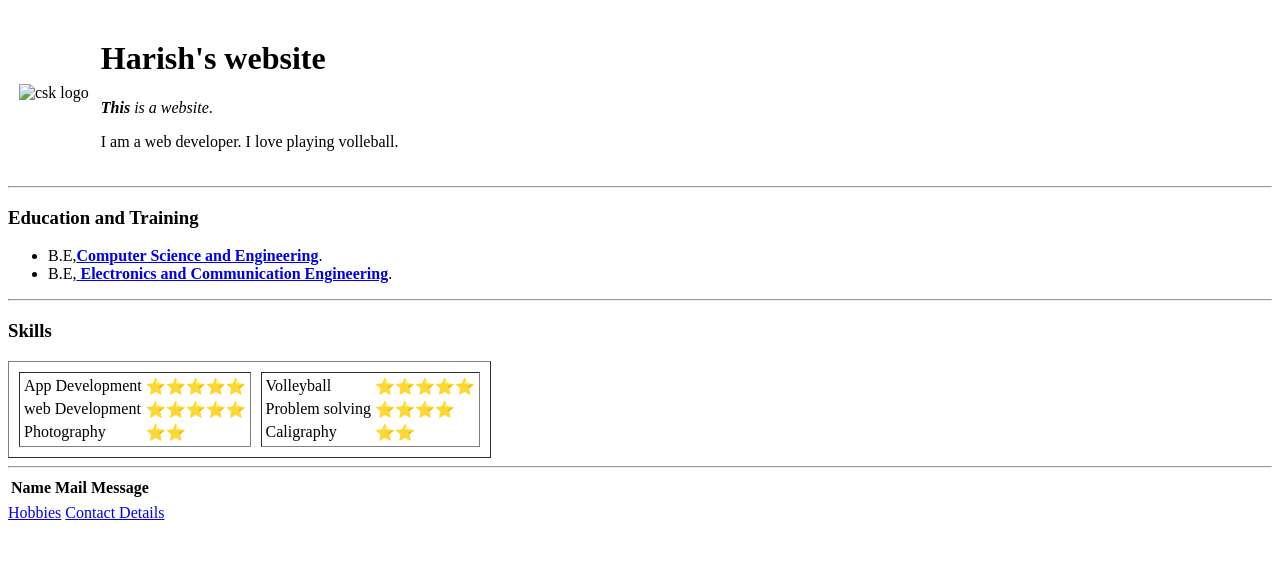
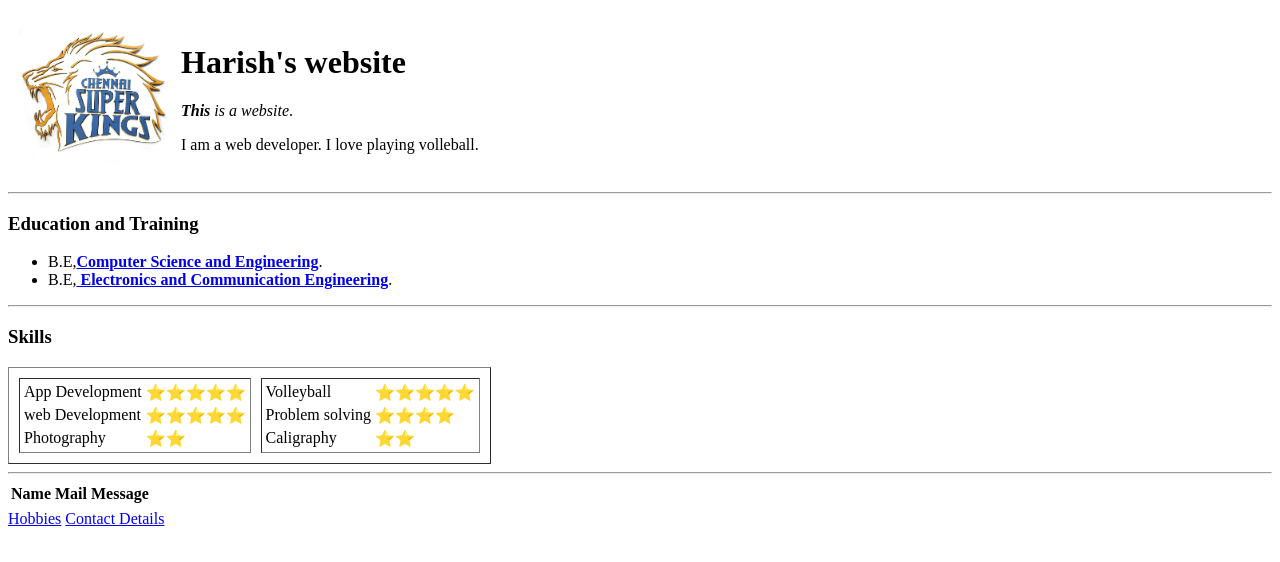
Before and after one commit to Harishkumar39/cv, a plain HTML site: page index.html in a window 1280 px wide. Drawn offline with Linux system fonts and the light colour scheme.

Commit message:
update logo location index.html

```diff
--- a/index.html
+++ b/index.html
@@ -9,7 +9,7 @@
 <body>
     <table cellspacing="10">
         <tr>
-            <td><img src="images/csklogo.jpeg" alt="csk logo" width="150" height="150"></td>
+            <td><img src="images/csklogo.jpg" alt="csk logo" width="150" height="150"></td>
             <td><h1>Harish's website</h1>
                 <p><em><strong>This</strong> is a website</em>.</p>
                 <p>I am a web developer. I love playing volleball.</p>
```
